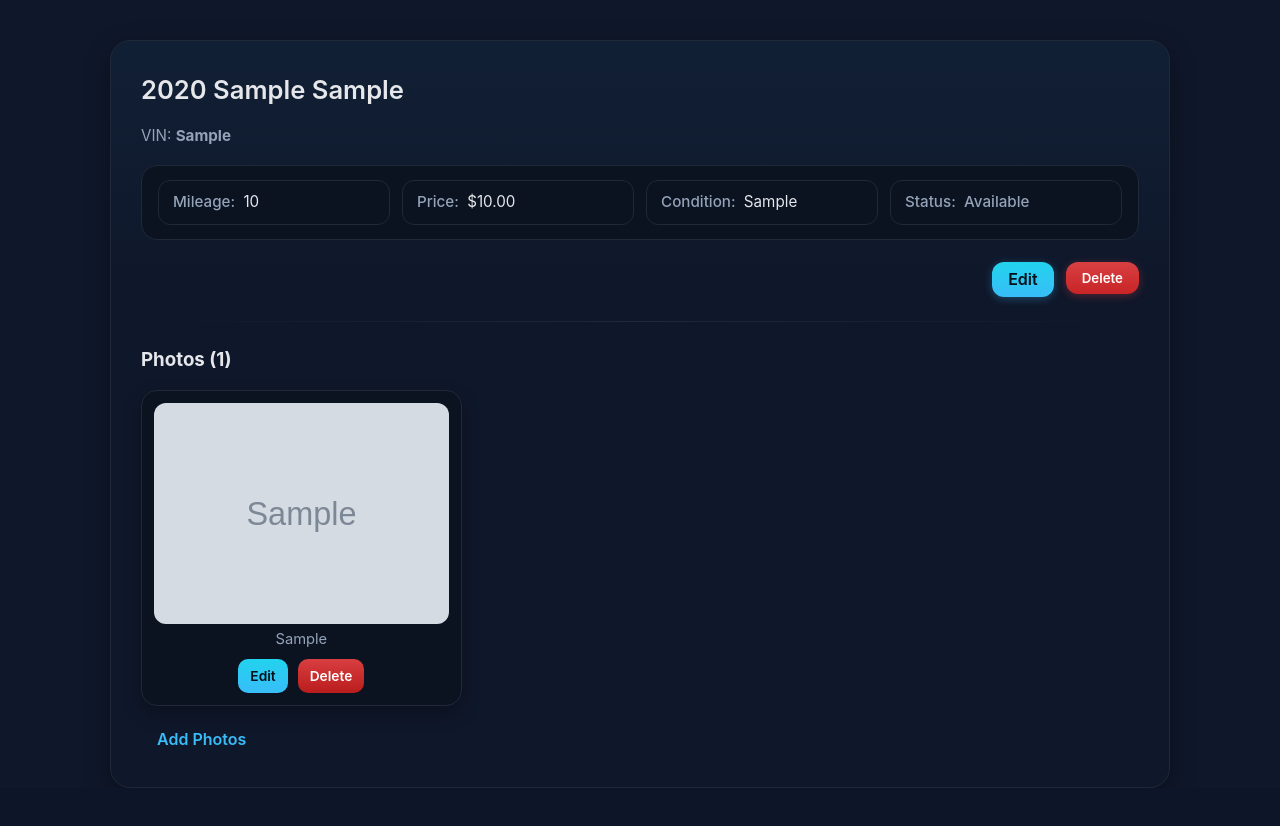
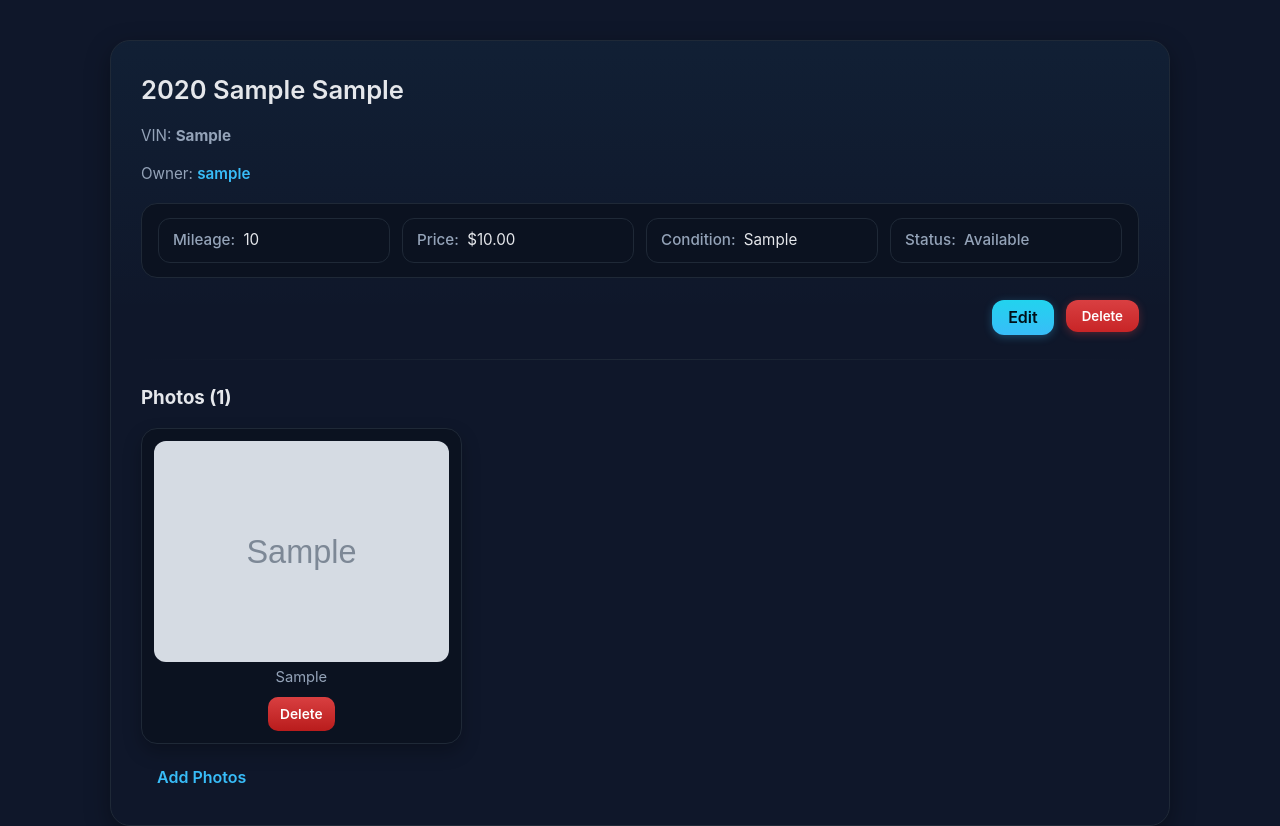
Before and after one commit to Mkac0/Echoes, a Django app: page /cars/1/ in a window 1280 px wide. Shown: the part 65-891 px from the top of the page. Before the commit the page ends 853 px from the top, so only its background shows below. Run offline with Django 5.2, Linux system fonts and the light colour scheme; a user stored in the database is signed in; tables that the repository leaves empty hold one stand-in row (values such as "Sample post"); grey boxes marked "Sample" are stand-in pictures.

Commit message:
included car owner to car detail and clickable to see profile

```diff
--- a/autolot/static/css/base.css
+++ b/autolot/static/css/base.css
@@ -967,6 +967,24 @@ a.btn:hover,
     color: #94a3b8;
 }
 
+.car-owner {
+    margin-top: 6px;
+    color: #94a3b8;
+    font-size: 0.95rem;
+}
+
+.car-owner .profile-link {
+    color: #38bdf8;
+    font-weight: 600;
+    text-decoration: none;
+    transition: color .2s ease, text-shadow .2s ease;
+}
+
+.car-owner .profile-link:hover {
+    color: #7dd3fc;
+    text-shadow: 0 0 6px rgba(56,189,248,0.5);
+}
+
 @media (max-width: 700px) {
     .card-form-container {
         flex-direction: column;
--- a/autolot/templates/autolot/car_detail.html
+++ b/autolot/templates/autolot/car_detail.html
@@ -5,6 +5,15 @@
     <div class="car-header">
         <h2>{{ object.year }} {{ object.make }} {{ object.model }}</h2>
         <p class="vin">VIN: <strong>{{ object.vin }}</strong></p>
+        {% if object.owner and object.owner.profile %}
+            <p class="car-owner">
+                Owner:
+                <a class="profile-link"
+                    href="{% url 'profile-public' object.owner.profile.pk %}">
+                    {{ object.owner.get_username }}
+                </a>
+            </p>
+        {% endif %}
     </div>
     <div class="car-meta">
         <div class="meta-item"><span>Mileage:</span> {{ object.mileage|default:"N/A" }}</div>
@@ -37,7 +46,9 @@
                 {% if p.caption %}<figcaption>{{ p.caption }}</figcaption>{% endif %}
                 {% if request.user.is_authenticated and request.user == object.owner %}
                     <div class="photo-actions">
-                        <a class="btn btn-sm" href="{% url 'carphoto-update' p.pk %}">Edit</a>
+                        {% if request.user == object.user %}
+                            <p><a href="{% url 'profile-edit' %}" class="btn btn-primary">Edit Profile</a></p>
+                        {% endif %}
                         <form method="post" action="{% url 'carphoto-delete' p.pk %}" onsubmit="return confirm('Delete this photo?');">
                             {% csrf_token %}
                             <button class="btn btn-sm btn-delete" type="submit">Delete</button>
--- a/autolot/urls.py
+++ b/autolot/urls.py
@@ -15,6 +15,7 @@ urlpatterns = [
     path("leads/<int:pk>/delete/", views.CustomerLeadDelete.as_view(), name="customerlead-delete"),
     path('accounts/signup/', views.signup, name='signup'),
     path('profile/', views.ProfileDetail.as_view(), name='profile-detail'),
+    path('profiles/<int:pk>/', views.ProfilePublicDetail.as_view(), name='profile-public'),
     path('profile/edit/', views.ProfileEdit.as_view(), name='profile-edit'),
     path("cars/photos/<int:pk>/edit/", views.CarPhotoUpdate.as_view(), name="carphoto-update"),
     path("cars/photos/<int:pk>/delete/", views.CarPhotoDelete.as_view(), name="carphoto-delete"),
--- a/autolot/views.py
+++ b/autolot/views.py
@@ -23,6 +23,10 @@ class ProfileDetail(LoginRequiredMixin, DetailView):
     template_name = 'autolot/profile_detail.html'
     def get_object(self, queryset=None):
         return self.request.user.profile
+
+class ProfilePublicDetail(DetailView):
+    model = Profile
+    template_name = 'autolot/profile_detail.html'
 
 class ProfileEdit(LoginRequiredMixin, UpdateView):
     model = Profile
```
